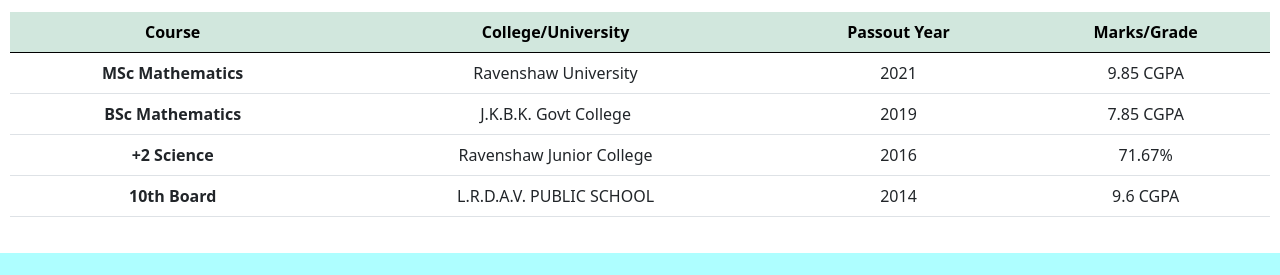
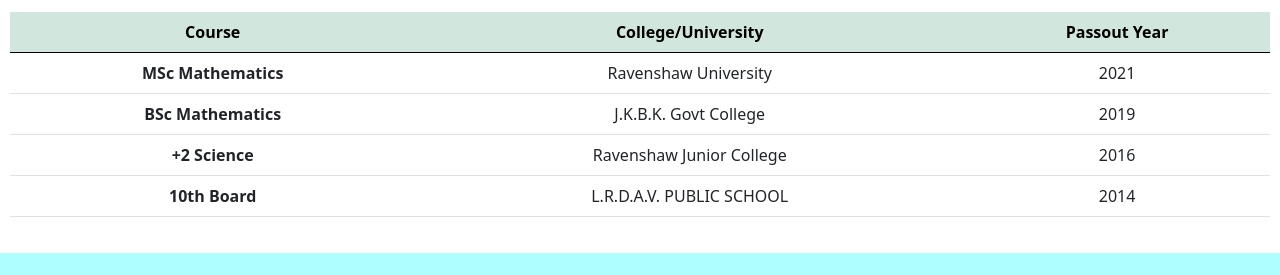
Before and after one commit to Ansuman09/RESUME, a plain HTML site: page index.html in a window 1280 px wide. Shown: the part 412-687 px from the top of the page. Drawn offline with nearby package versions, Linux system fonts and the light colour scheme.

Commit message:
Update index.html

```diff
--- a/index.html
+++ b/index.html
@@ -68,7 +68,6 @@
       <th scope="col">Course</th>
       <th scope="col">College/University</th>
       <th scope="col">Passout Year</th>
-      <th scope="col">Marks/Grade</th>
       </tr>
     </thead>
     <tbody>
@@ -76,25 +75,21 @@
         <th scope="row">MSc Mathematics</th>
         <td>Ravenshaw University</td>
         <td>2021</td>
-        <td>9.85 CGPA</td>
       </tr>
       <tr>
         <th scope="row">BSc Mathematics</th>
         <td>J.K.B.K. Govt College</td>
         <td>2019</td>
-        <td>7.85 CGPA</td>
       </tr>
       <tr>
         <th scope="row">+2 Science</th>
         <td>Ravenshaw Junior College</td>
         <td>2016</td>
-        <td>71.67%</td>
       </tr>
       <tr>
         <th scope="row">10th Board</th>
         <td>L.R.D.A.V. PUBLIC SCHOOL</td>
         <td>2014</td>
-        <td>9.6 CGPA</td>
       </tr>
 
     </tbody>
```
